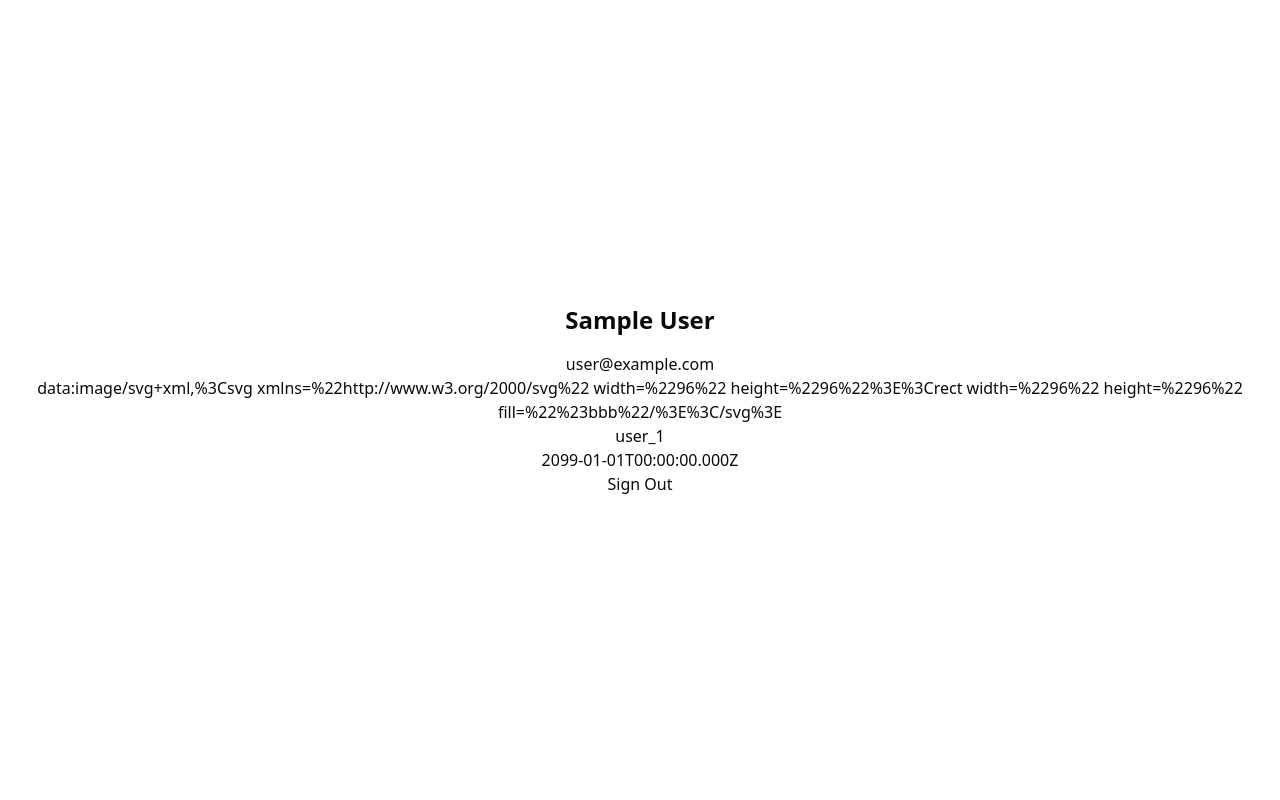
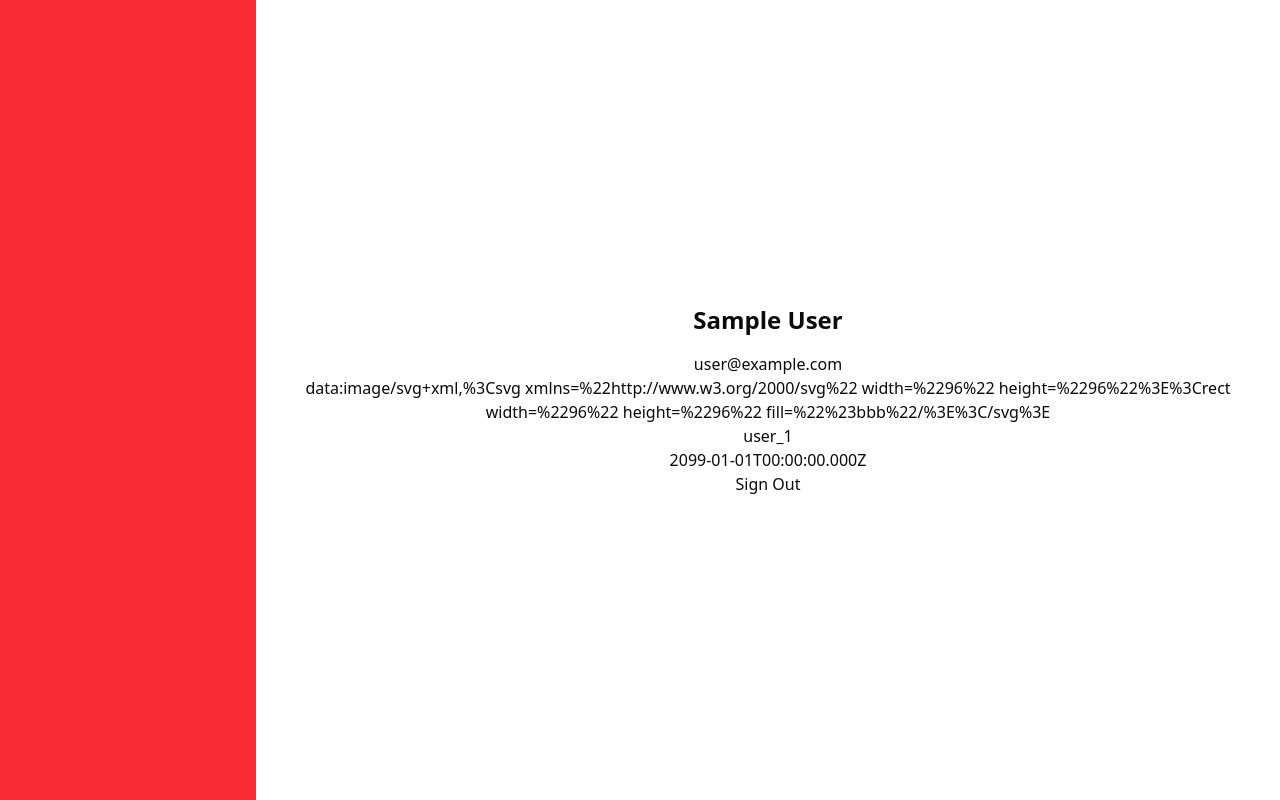
Before and after one commit to reisy1999/michibiki, a Next.js app: page /home in a window 1280 px wide. Built offline with nearby package versions, Linux system fonts and the light colour scheme; no server answers; sample sign-in values are in the browser's storage.

Commit message:
feat: layout/sidebar.tsx 赤色の帯があるだけのサイドバー実装 homeにも表示

```diff
--- a/app/home/page.tsx
+++ b/app/home/page.tsx
@@ -2,17 +2,20 @@
 import { auth } from "@/lib/auth"
 import { SignOut } from "@/components/auth/sign-out"
 import { redirect } from "next/navigation"
+import { Sidebar} from "@/components/layout/sidebar"
 
 export default async function HomePage() {
   const session = await auth()
-  console.log("session:", JSON.stringify(session, null, 2))
 
   // ログインしてなければトップへ
   if (!session) {
     redirect('/')
   }
   return (
-    <div className="flex min-h-screen items-center justify-center">
+    <div className = "flex min-h-screen">
+      <Sidebar />
+
+      <div className="flex-1 flex items-center justify-center">
         <div className="text-center">
           <h1 className="text-2xl font-bold mb-4">{session.user?.name}</h1>
           <h2>
@@ -26,5 +29,6 @@ export default async function HomePage() {
           <SignOut />
         </div>
       </div>
+    </div>
   )
 }
--- a/components/layout/sidebar.tsx
+++ b/components/layout/sidebar.tsx
@@ -1,39 +1,7 @@
-// サイドバーコンポーネント
-// home/page.tsxで使用するシンプルなナビゲーションサイドバー
-
-import Link from "next/link"
-
-export function Sidebar() {
-  // ナビゲーションアイテムの配列
-  const navItems = [
-    { name: "ホーム", href: "/home", icon: "🏠" },
-    { name: "プロフィール", href: "/home/profile", icon: "👤" },
-    { name: "設定", href: "/home/settings", icon: "⚙️" },
-  ]
-
+export const Sidebar = () => {
   return (
-    <aside className="w-64 h-screen bg-gray-100 border-r border-gray-200 p-4">
-      {/* サイドバーのヘッダー */}
-      <div className="mb-8">
-        <h2 className="text-xl font-bold text-gray-800">みちびき</h2>
-      </div>
-
-      {/* ナビゲーションリスト */}
-      <nav>
-        <ul className="space-y-2">
-          {navItems.map((item) => (
-            <li key={item.href}>
-              <Link
-                href={item.href}
-                className="flex items-center gap-3 px-4 py-3 rounded-lg hover:bg-gray-200 transition-colors"
-              >
-                <span className="text-xl">{item.icon}</span>
-                <span className="text-gray-700">{item.name}</span>
-              </Link>
-            </li>
-          ))}
-        </ul>
-      </nav>
+    <aside className ="w-64 h-screen bg-red-500">
+    {}
     </aside>
   )
 }
```
Lines whose indentation alone changed are shown as unchanged.
